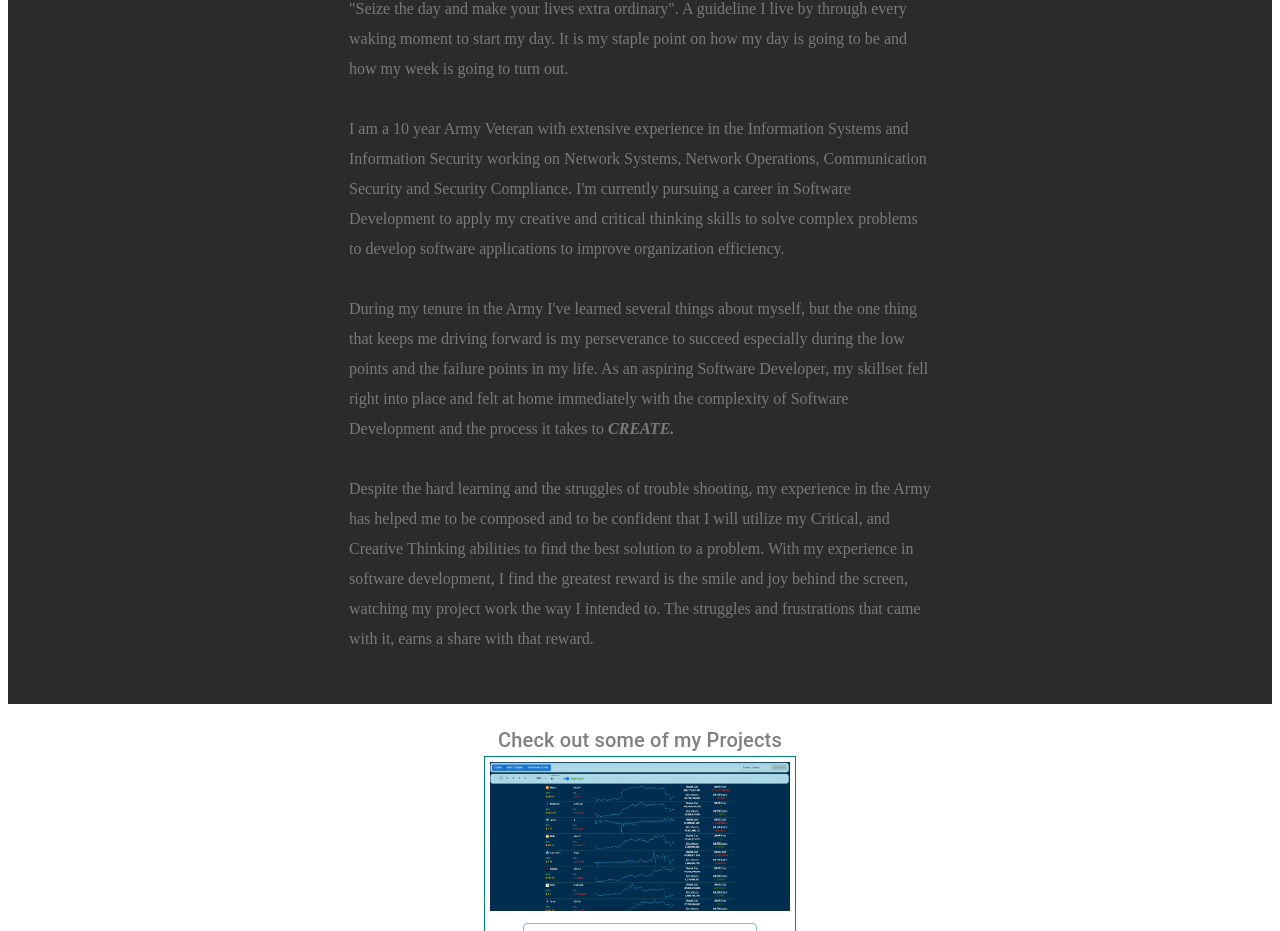
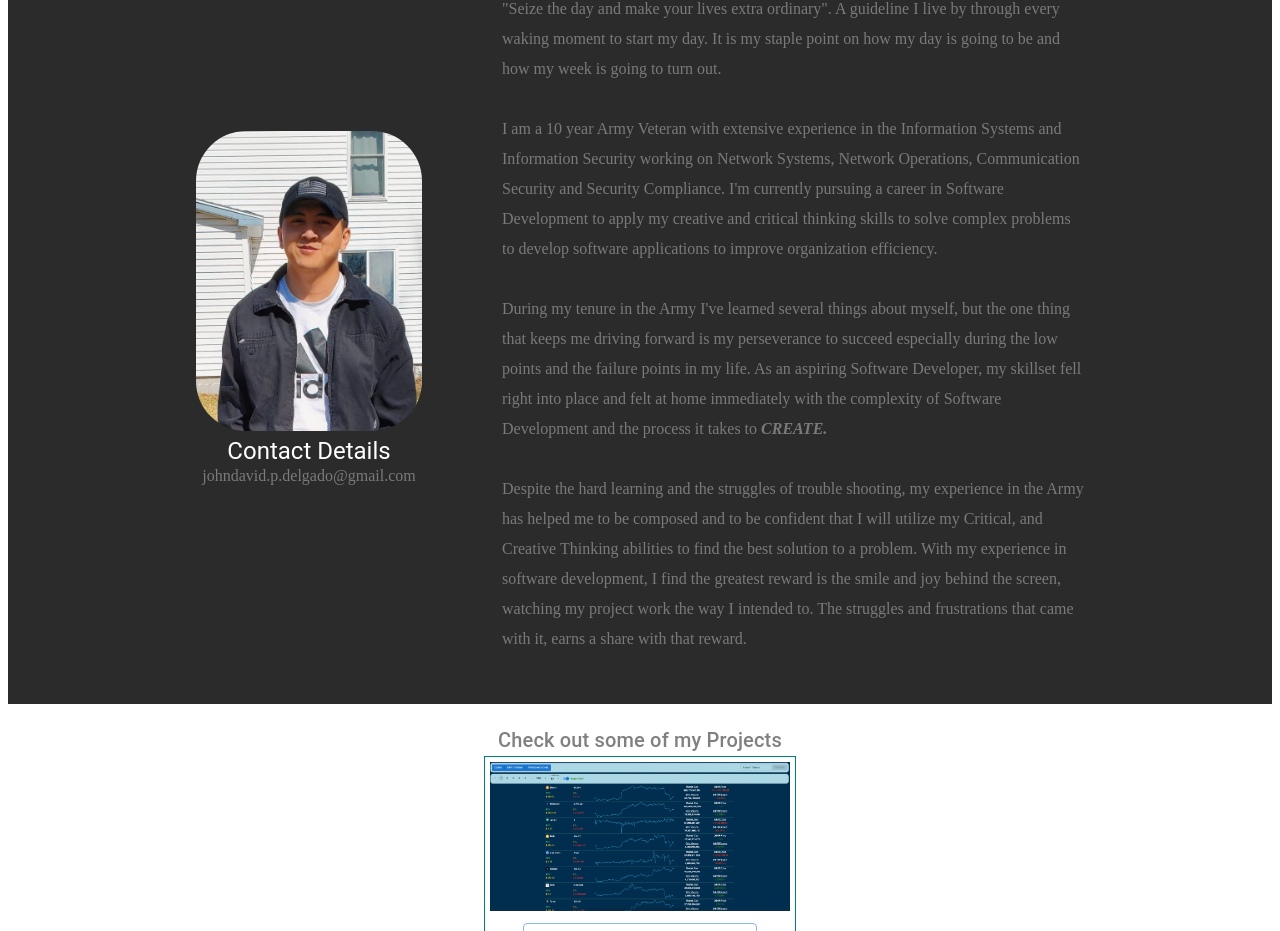
Before and after one commit to johndmini/portfolio_website, a React (Create React App) app: page / in a window 1280 px wide. Shown: the part 896-1827 px from the top of the page. Built offline with nearby package versions, Linux system fonts and the light colour scheme.

Commit message:
profile image breakpoints fix

```diff
--- a/src/pages/About.js
+++ b/src/pages/About.js
@@ -17,7 +17,10 @@ export default function About() {
         }}
       >
         <Box sx={{ textAlign: 'center', marginRight: '80px', display: {
-          mobile: 'none'
+          mobile: 'none',
+          tablet: 'block',
+          laptop: 'block',
+          desktop: 'block',
         } }}>
           <img className="profile-pic" src="./images/profile.jpg" alt="" />
           <Typography variant="h5" color="white">
```
